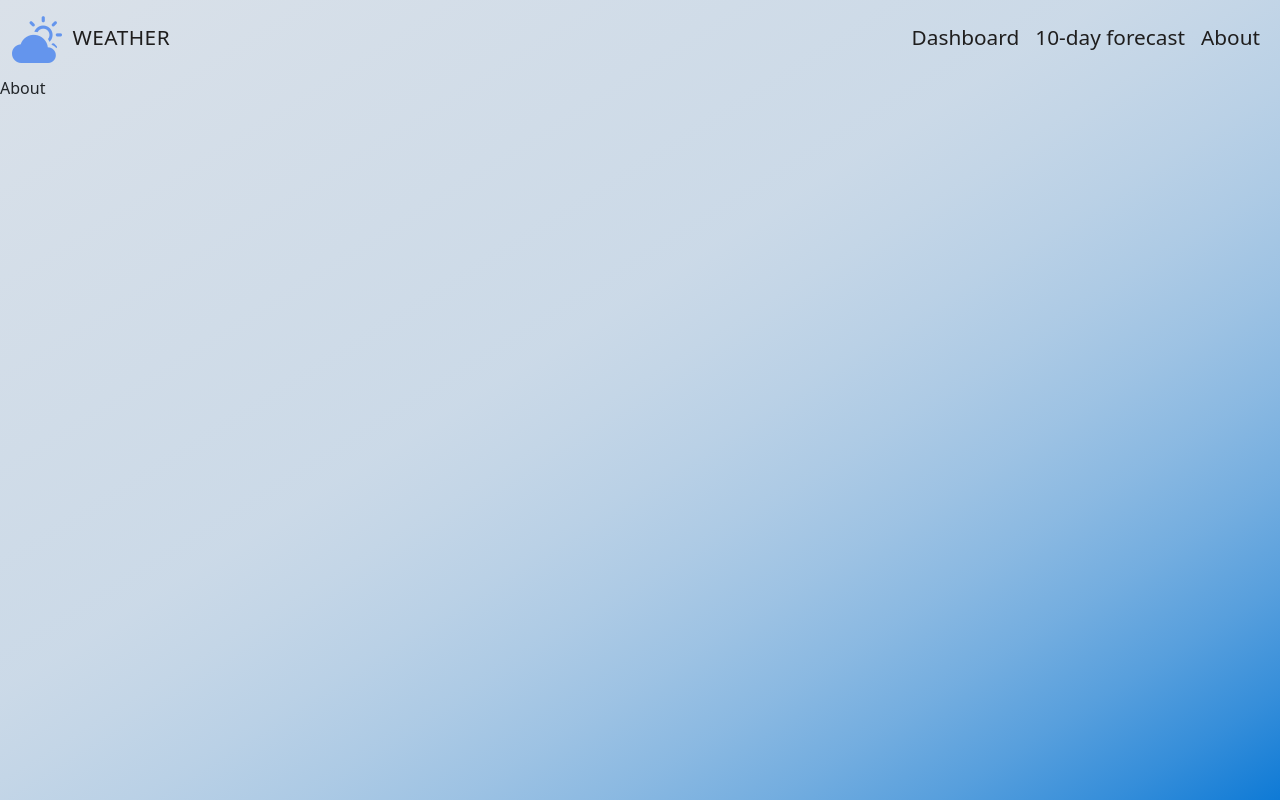
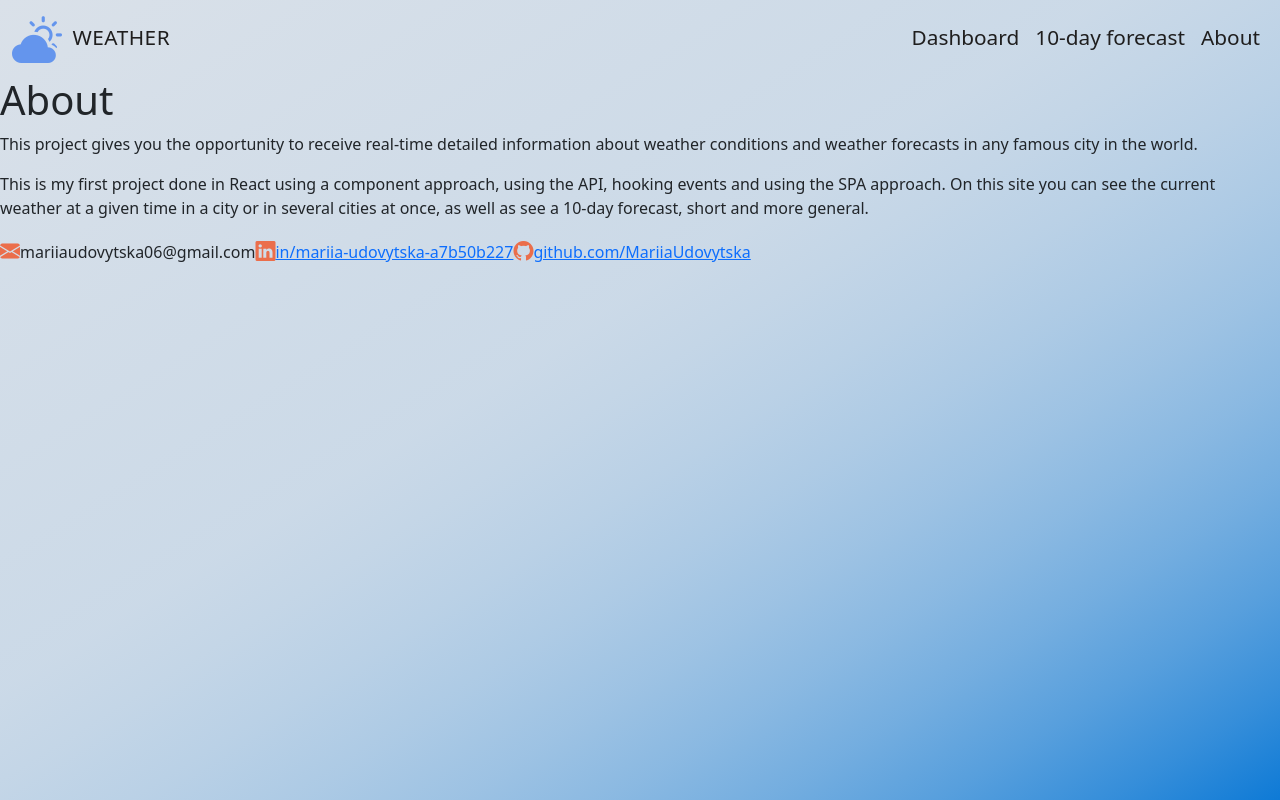
Before and after one commit to MariiaUdovytska/React-Learn-and-Practice, a React (Create React App) app: page /about in a window 1280 px wide. Built offline with nearby package versions, Linux system fonts and the light colour scheme.

Commit message:
add info in component About

```diff
--- a/src/About.js
+++ b/src/About.js
@@ -7,7 +7,25 @@ class About extends React.Component {
 
 	render(){
 		return(
-			<div>About</div>
+			<div className="about">
+				<h1 className="about__title">About</h1>
+				<p className="about__p">This project gives you the opportunity to receive real-time detailed information about weather conditions and weather forecasts in any famous city in the world.</p>
+				<p className="about__p">This is my first project done in React using a component approach, using the API, hooking events and using the SPA approach. On this site you can see the current weather at a given time in a city or in several cities at once, as well as see a 10-day forecast, short and more general.</p>
+				<p className="about__contacts">
+					<span className="about__contacts-span">
+						<i class="bi bi-envelope-fill" style={{ display: 'inline', fontSize: '20px', color: '#eb6e4b'}}></i>
+						mariiaudovytska06@gmail.com
+					</span>
+					<span className="about__contacts-span">
+						<i class="bi bi-linkedin" style={{ display: 'inline', fontSize: '20px', color: '#eb6e4b'}}></i>
+						<a href="https://www.linkedin.com/in/mariia-udovytska-a7b50b227/" target="_blank" rel="noreferrer">in/mariia-udovytska-a7b50b227</a>
+					</span>
+					<span className="about__contacts-span">
+						<i class="bi bi-github" style={{ display: 'inline', fontSize: '20px', color: '#eb6e4b'}}></i>
+						<a href="https://github.com/MariiaUdovytska" target="_blank" rel="noreferrer">github.com/MariiaUdovytska</a>
+					</span>
+				</p>
+			</div>
 		)
 	}
 }
--- a/src/App.js
+++ b/src/App.js
@@ -14,8 +14,6 @@ function App() {
 			<div className='Wrapper'>
 				<BrowserRouter>
 					<Navibar firstHeader={{name:"Weather"}}/>
-					{/* <Forecast/>
-					<AddWeatherCities/> */}
 					<Routes>
 						<Route exact path="/" element={<AddWeatherCities/>}/>
 						<Route path="/forecast" element={<Forecast/>} exact/>
```
